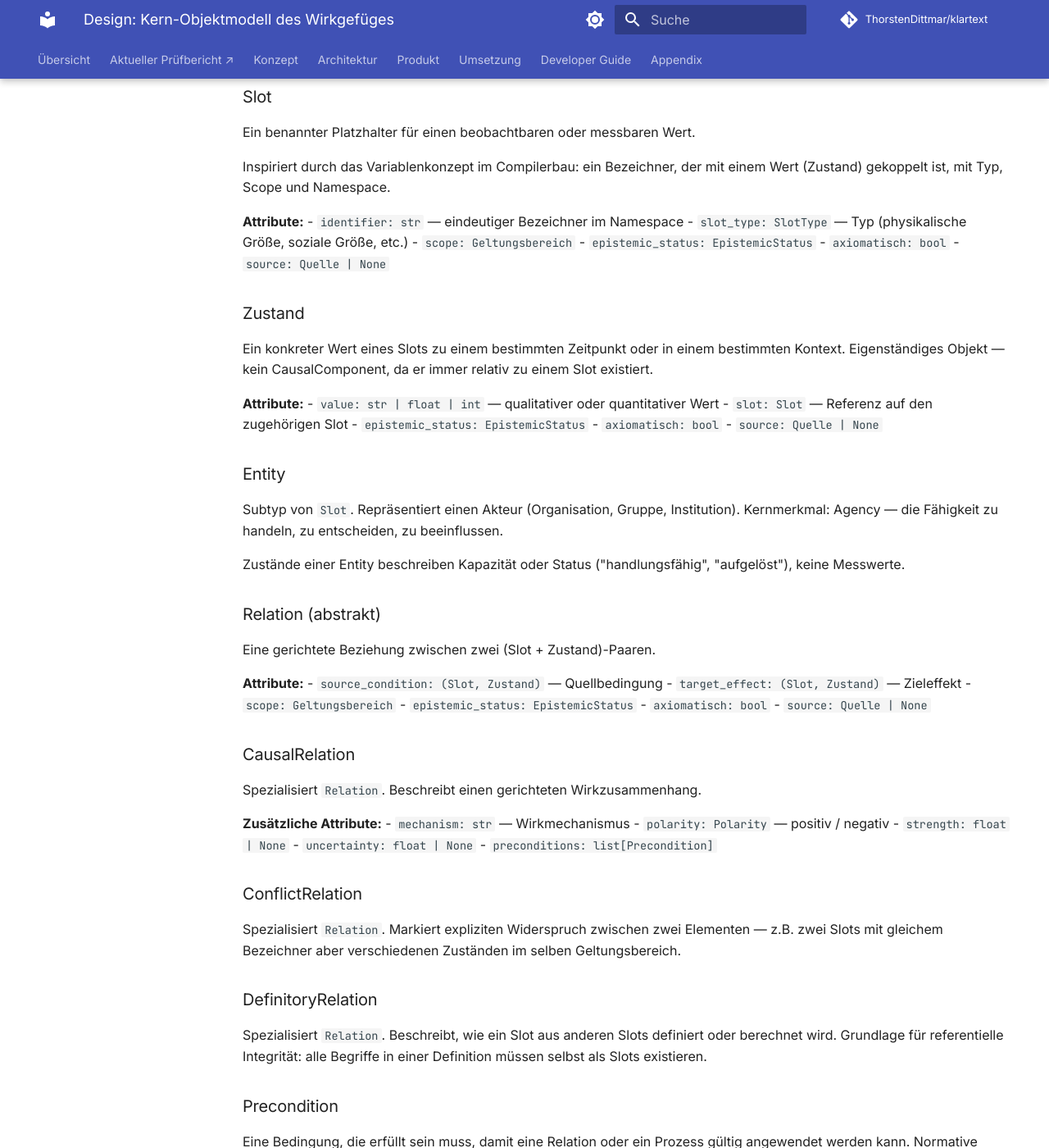
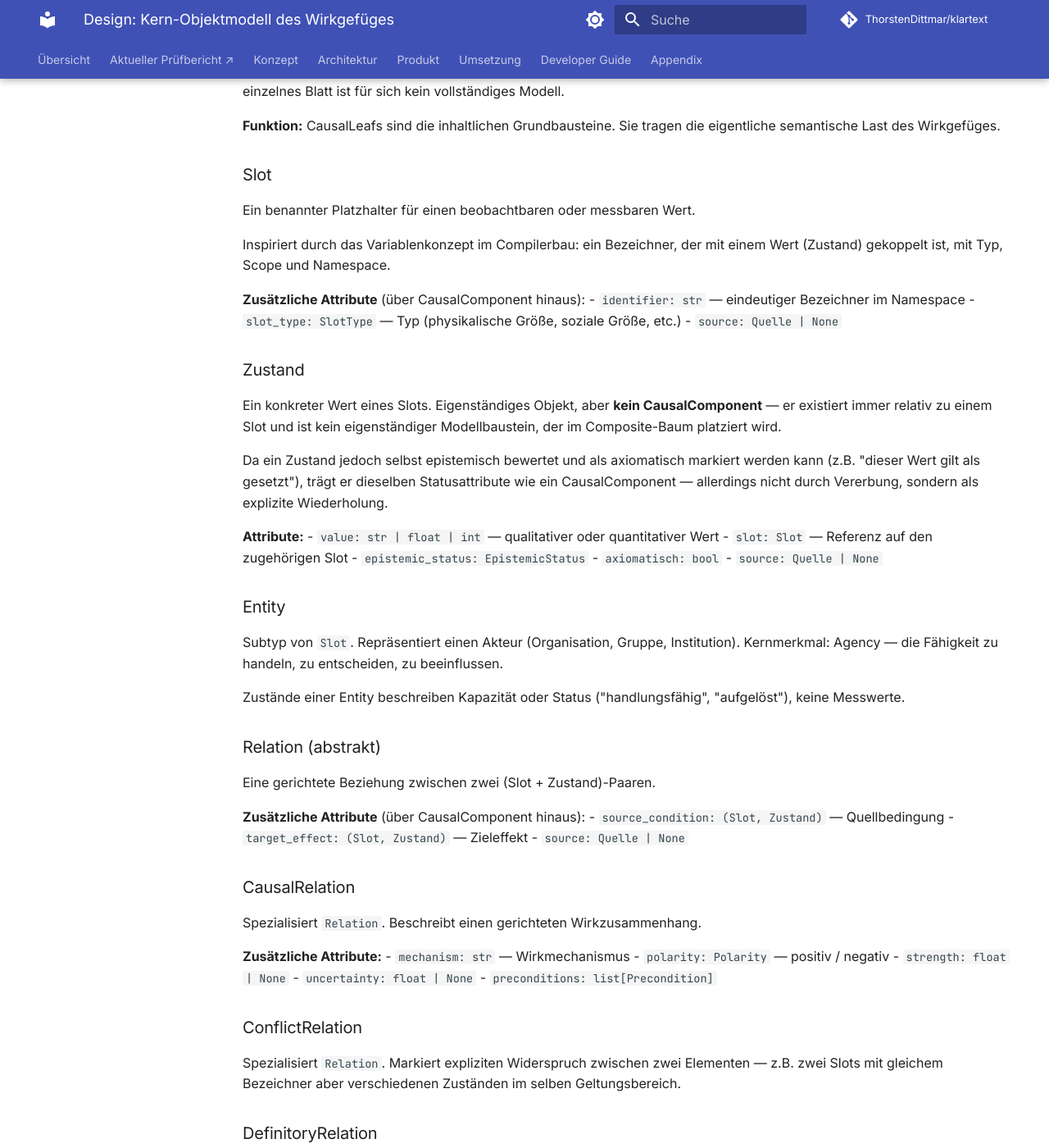
Before and after one commit to ThorstenDittmar/klartext, an MkDocs documentation site: the page built from docs/superpowers/specs/2026-06-01-causal-core-object-model-design.md, in a window 1280 px wide and 1400 px high, scrolled down 2633 px. Shown: the whole window at 82% size. Built offline with MkDocs 1.6.1 and Material for MkDocs 9.7.7, drawn with Linux system fonts in a browser that asks for light colours; comment, search, counter and statistics services are not loaded; some of the changed text lies outside the part shown.

Commit message:
docs: Spec-Review-Korrekturen am Kern-Objektmodell
Redundante Attribute aus Slot/Relation entfernt (erben von CausalComponent),
Zustand-Position außerhalb der Hierarchie erklärt, Precondition und Quelle
im Klassendiagramm als Nicht-CausalComponent explizit ausgewiesen.

Co-Authored-By: Claude Sonnet 4.6 <noreply@anthropic.com>

````diff
--- a/docs/superpowers/specs/2026-06-01-causal-core-object-model-design.md
+++ b/docs/superpowers/specs/2026-06-01-causal-core-object-model-design.md
@@ -56,6 +56,11 @@ CausalComponent (abstrakt)
   └── CausalComposite (abstrakt)
         ├── CausalModel
         └── CausalModelFederation
+
+Außerhalb der CausalComponent-Hierarchie (keine Modellbausteine):
+  Zustand       — Wert eines Slots, immer relativ zu einem Slot
+  Precondition  — Bedingung auf einer Relation, kein eigenständiger Baustein
+  Quelle        — externe Referenz, nicht Teil des Wirkgefüges
 ```
 
 ---
@@ -91,16 +96,15 @@ Ein benannter Platzhalter für einen beobachtbaren oder messbaren Wert.
 
 Inspiriert durch das Variablenkonzept im Compilerbau: ein Bezeichner, der mit einem Wert (Zustand) gekoppelt ist, mit Typ, Scope und Namespace.
 
-**Attribute:**
+**Zusätzliche Attribute** (über CausalComponent hinaus):
 - `identifier: str` — eindeutiger Bezeichner im Namespace
 - `slot_type: SlotType` — Typ (physikalische Größe, soziale Größe, etc.)
-- `scope: Geltungsbereich`
-- `epistemic_status: EpistemicStatus`
-- `axiomatisch: bool`
 - `source: Quelle | None`
 
 ### Zustand
-Ein konkreter Wert eines Slots zu einem bestimmten Zeitpunkt oder in einem bestimmten Kontext. Eigenständiges Objekt — kein CausalComponent, da er immer relativ zu einem Slot existiert.
+Ein konkreter Wert eines Slots. Eigenständiges Objekt, aber **kein CausalComponent** — er existiert immer relativ zu einem Slot und ist kein eigenständiger Modellbaustein, der im Composite-Baum platziert wird.
+
+Da ein Zustand jedoch selbst epistemisch bewertet und als axiomatisch markiert werden kann (z.B. "dieser Wert gilt als gesetzt"), trägt er dieselben Statusattribute wie ein CausalComponent — allerdings nicht durch Vererbung, sondern als explizite Wiederholung.
 
 **Attribute:**
 - `value: str | float | int` — qualitativer oder quantitativer Wert
@@ -117,12 +121,9 @@ Zustände einer Entity beschreiben Kapazität oder Status ("handlungsfähig", "a
 ### Relation (abstrakt)
 Eine gerichtete Beziehung zwischen zwei (Slot + Zustand)-Paaren.
 
-**Attribute:**
+**Zusätzliche Attribute** (über CausalComponent hinaus):
 - `source_condition: (Slot, Zustand)` — Quellbedingung
 - `target_effect: (Slot, Zustand)` — Zieleffekt
-- `scope: Geltungsbereich`
-- `epistemic_status: EpistemicStatus`
-- `axiomatisch: bool`
 - `source: Quelle | None`
 
 ### CausalRelation
````
